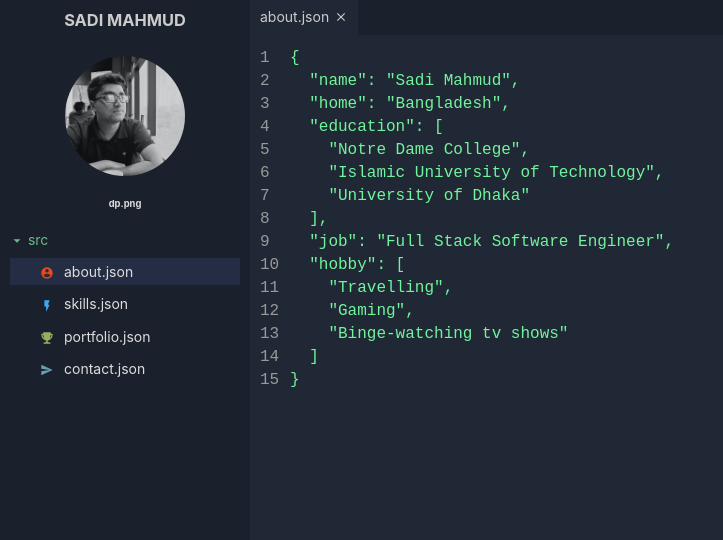
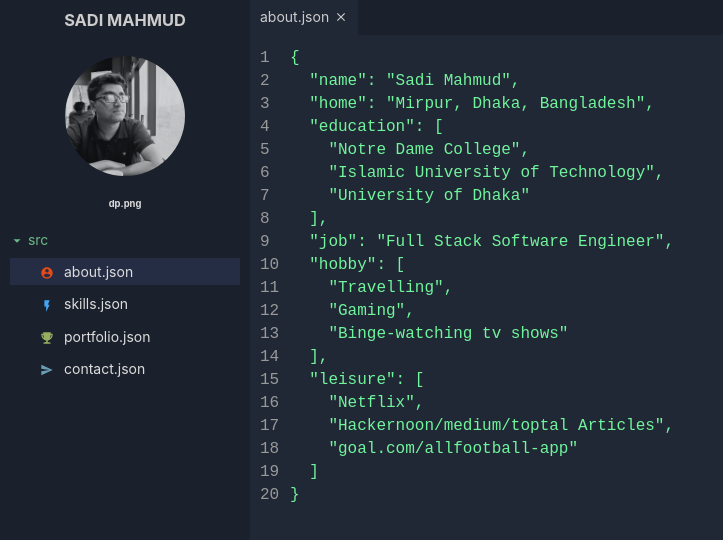
Before and after one commit to sadi304/sadimahmud-personal, a React (Create React App) app: page / in a window 1280 px wide. Shown: the top 540 px of the page, without its empty margins (0-723 px from the left). Built offline with nearby package versions, Linux system fonts and the light colour scheme.

Commit message:
Change about and porfolio edited

```diff
--- a/src/Pages/About.js
+++ b/src/Pages/About.js
@@ -3,7 +3,7 @@ import { getStringByLineFromJSON } from '../Helpers/JsonHelper';
 
 const aboutMe = {
   name: 'Sadi Mahmud',
-  home: 'Bangladesh',
+  home: 'Mirpur, Dhaka, Bangladesh',
   education: [
     'Notre Dame College',
     'Islamic University of Technology',
@@ -14,6 +14,11 @@ const aboutMe = {
     'Travelling',
     'Gaming',
     'Binge-watching tv shows'
+  ],
+  leisure: [
+    'Netflix',
+    'Hackernoon/medium/toptal Articles',
+    'goal.com/allfootball-app'
   ]
 }
 
--- a/src/Pages/Portfolio.js
+++ b/src/Pages/Portfolio.js
@@ -3,13 +3,7 @@ import { getStringByLineFromJSON } from '../Helpers/JsonHelper';
 
 const portfolioItems = [
   {
-    title: 'PTE Study Centre Tutorial',
-    description: 'Bla',
-    technologies: [
-      'Laravel',
-      'JQuery',
-      'Bootstrap'
-    ]
+    'TO DO': 'Will update later.'
   }
 ]
 
```
